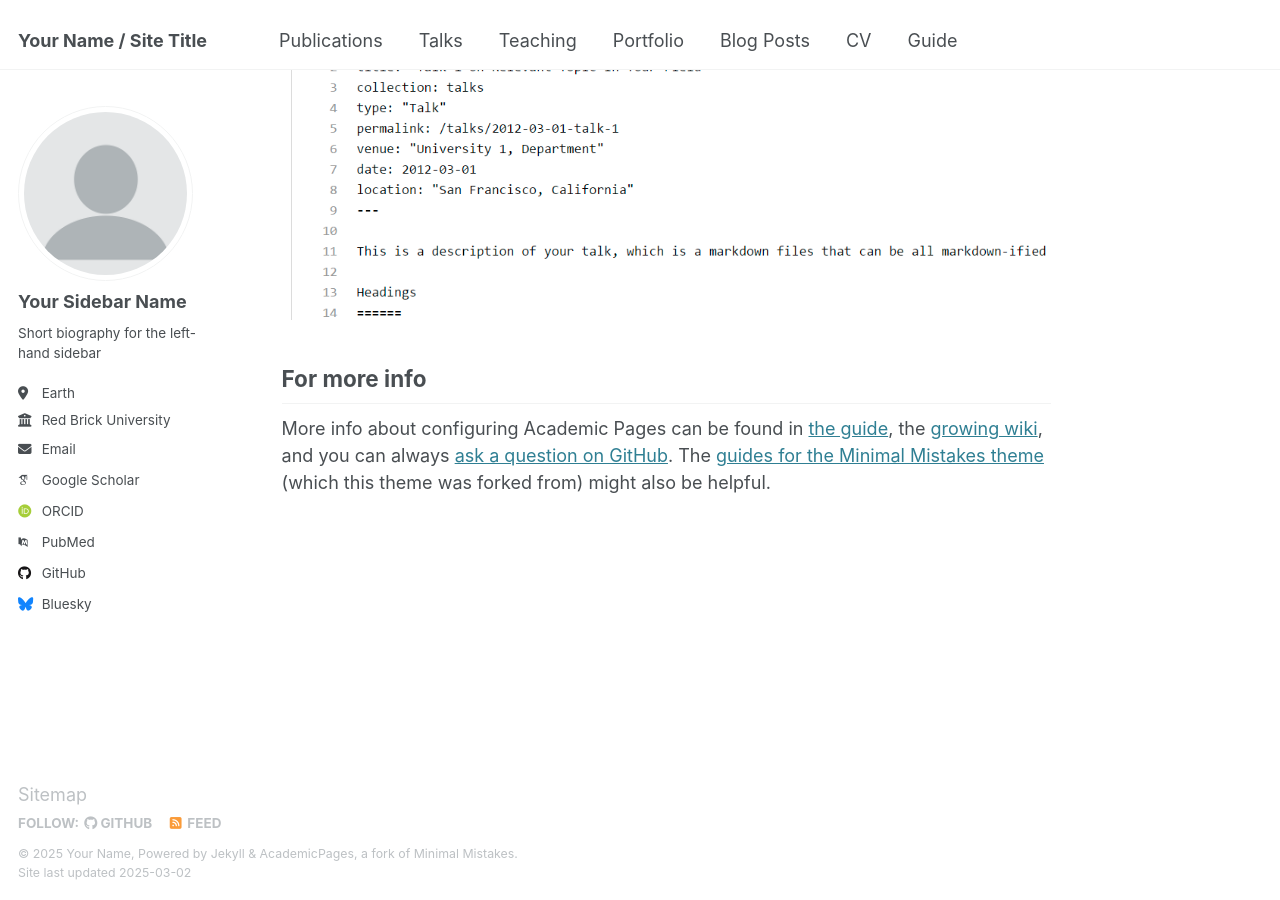
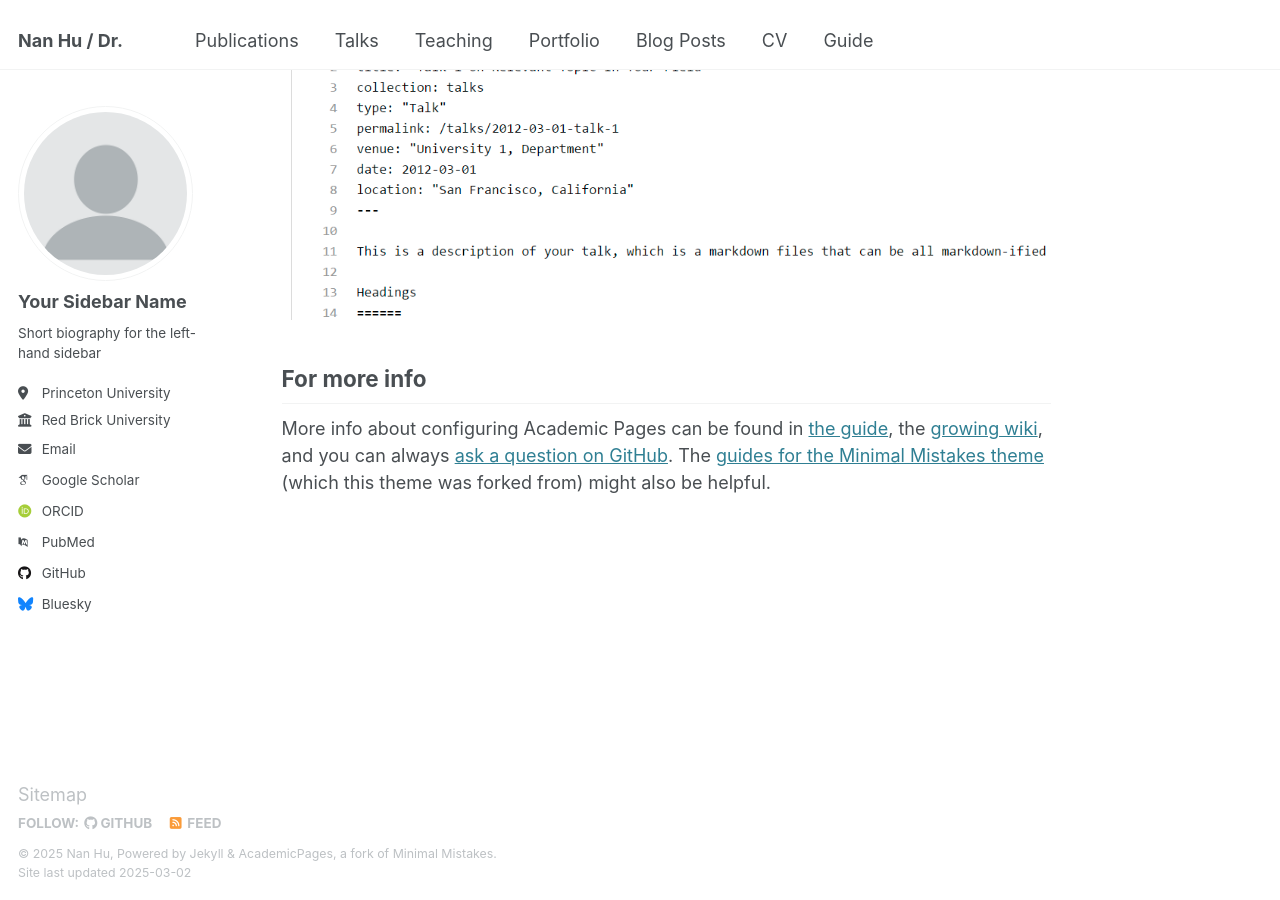
Before and after one commit to princetonNanHu/Nan, a Jekyll site: the page built from _pages/about.md, in a window 1280 px wide and 900 px high, scrolled down 2642 px. Built offline with Jekyll 4.4.1, drawn with Linux system fonts in a browser that asks for light colours; some web fonts are replaced.

Commit message:
Update _config.yml

```diff
--- a/_config.yml
+++ b/_config.yml
@@ -9,9 +9,9 @@
 # Basic Site Settings
 locale                   : "en-US"
 site_theme               : "default"
-title                    : "Your Name / Site Title"
+title                    : "Nan Hu / Dr."
 title_separator          : "-"
-name                     : &name "Your Name"
+name                     : &name "Nan Hu"
 description              : &description "personal description"
 url                      : https://academicpages.github.io # the base hostname & protocol for your site e.g. "https://[your GitHub username].github.io"
 baseurl                  : "" # the subpath of your site, e.g. "/blog"
@@ -24,12 +24,12 @@ author:
   # Biographic information
   avatar           : "profile.png"
   name             : "Your Sidebar Name"
-  pronouns         : # example: "she/her"
+  pronouns         : # example: "He/him"
   bio              : "Short biography for the left-hand sidebar"
-  location         : "Earth"
+  location         : "Princeton University"
   employer         : "Red Brick University"
   uri              : # URL
-  email            : "none@example.org"
+  email            : "nh0529@princeton.edu"
 
   # Academic websites
   arxiv            : # URL - Update with the correct link to your profile
```
